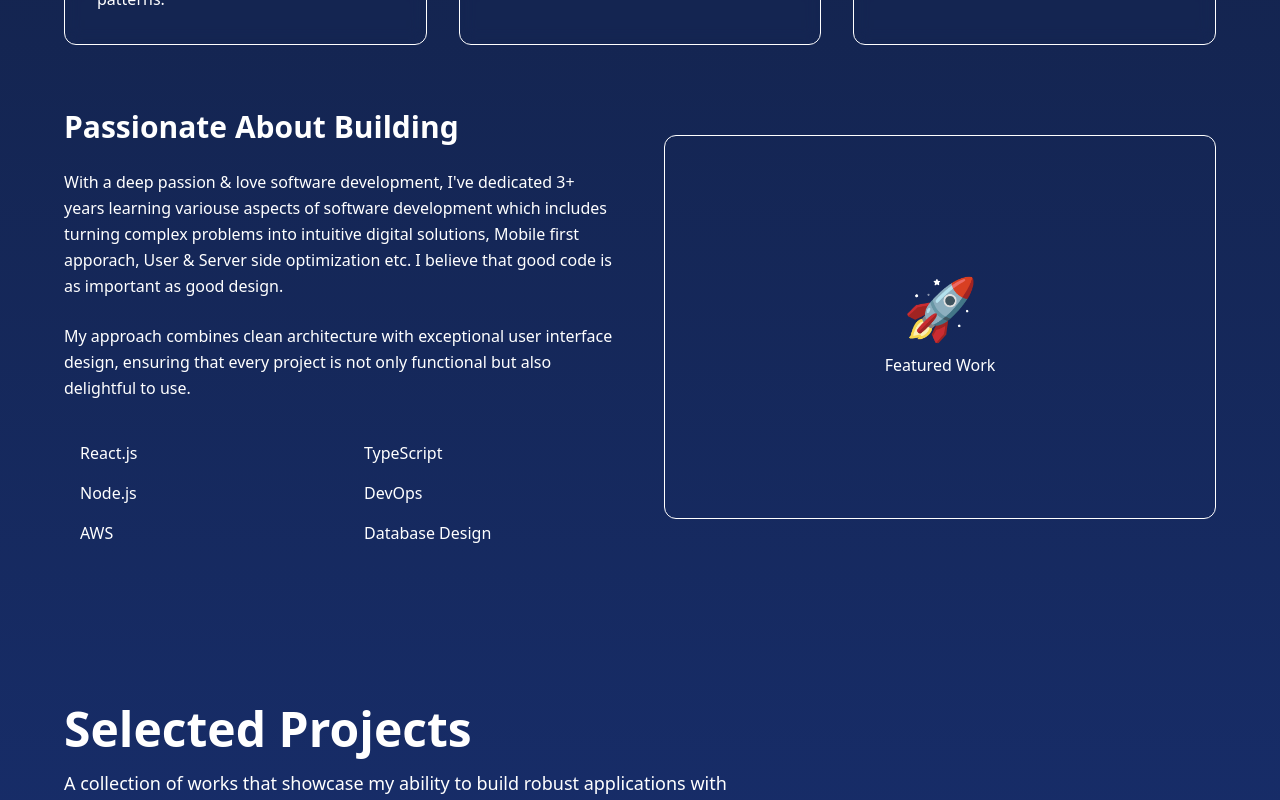
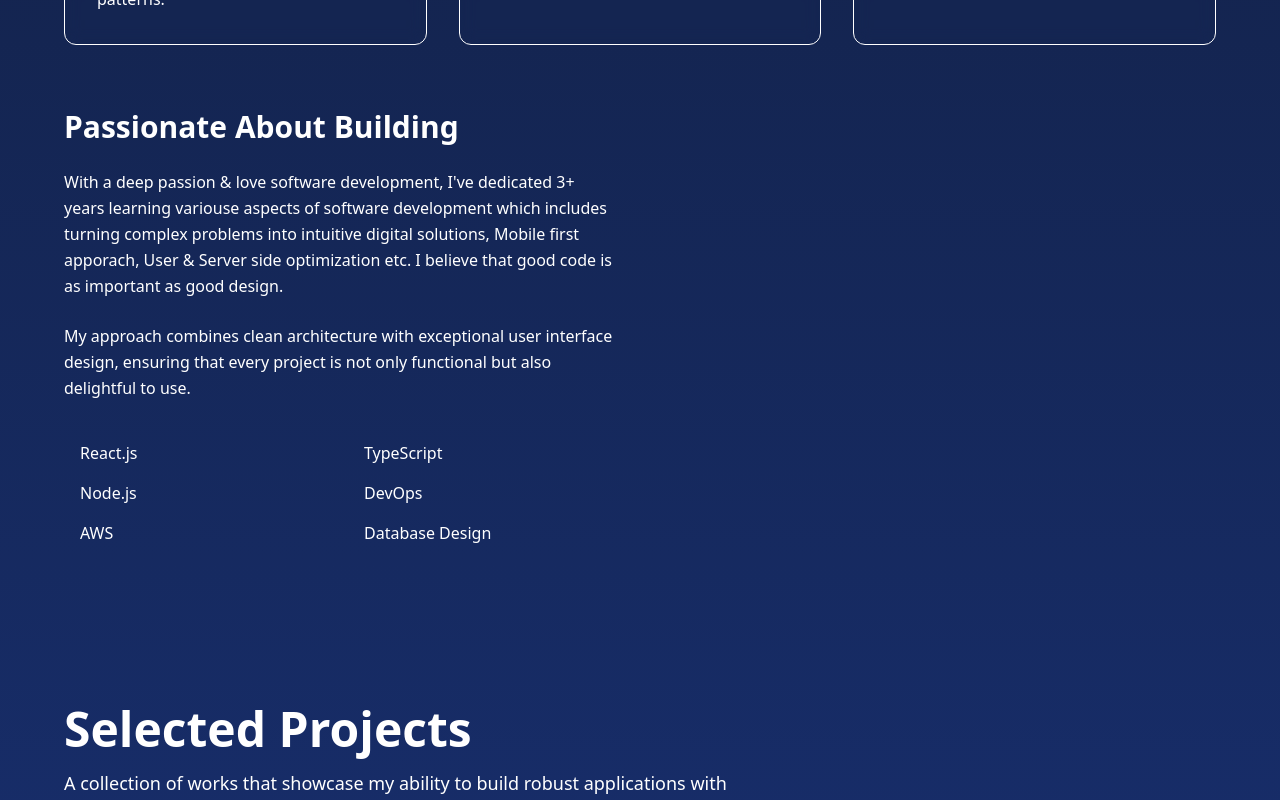
Before and after one commit to Abi-390/myPortfolio, a React app in the folder frontend/: page / in a window 1280 px wide. Shown: the part 1420-2220 px from the top of the page. Built offline with nearby package versions, Linux system fonts and the light colour scheme; the HTML template or start-up script is replaced by a standard one.

Commit message:
express icon added

```diff
--- a/frontend/src/data/projects.js
+++ b/frontend/src/data/projects.js
@@ -41,6 +41,7 @@ export const techStackData = {
   ],
   backend: [
     { name: 'Node.js', icon: 'SiNodedotjs' },
+    { name : 'Express.js', icon: 'SiExpress'},
     //{ name: 'Python / FastApi', icon: 'SiPython' },
     //{ name: 'Go (Golang)', icon: 'SiGo' },
     { name: 'REST API', icon: 'SiGraphql' },
--- a/frontend/src/sections/About.jsx
+++ b/frontend/src/sections/About.jsx
@@ -105,20 +105,7 @@ const About = () => {
           </div>
 
           {/* Image Placeholder */}
-          <motion.div
-            className="relative h-96 rounded-xl overflow-hidden border border-accent/20"
-            whileHover={{ boxShadow: '0 20px 40px rgba(59, 130, 246, 0.3)' }}
-          >
-            <div className="w-full h-full bg-gradient-to-br from-accent/5 to-secondary/50 flex items-center justify-center">
-              <div className="text-center">
-                <div className="text-6xl mb-4">🚀</div>
-                <p className="text-text-secondary">Featured Work</p>
-              </div>
-            </div>
 
-            {/* Decorative Elements */}
-            <div className="absolute inset-0 opacity-0 hover:opacity-100 transition-opacity duration-300 bg-gradient-to-t from-accent/20 to-transparent" />
-          </motion.div>
         </motion.div>
       </div>
     </section>
--- a/frontend/src/sections/TechStack.jsx
+++ b/frontend/src/sections/TechStack.jsx
@@ -13,7 +13,7 @@ import {
   SiRedis,
   SiPrisma,
   SiDocker,
-
+  SiExpress,
   SiGithubactions,
   SiFigma,
 } from 'react-icons/si'
@@ -40,7 +40,7 @@ const TechStack = () => {
     SiRedis,
     SiPrisma,
     SiDocker,
-
+    SiExpress,
     SiGithubactions,
     SiFigma,
   }
```
